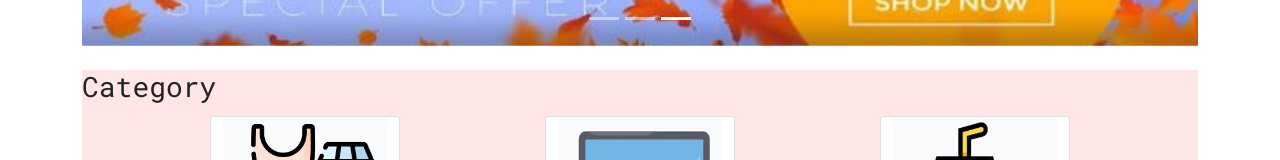
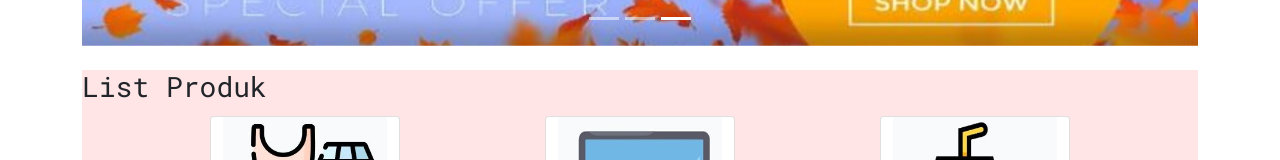
Before and after one commit to Nhakim20/DOM_Assignment, a plain HTML site: page index.html in a window 1280 px wide. Shown: the part 401-561 px from the top of the page. Drawn offline with nearby package versions, Linux system fonts and the light colour scheme; a web font is replaced by a local one.

Commit message:
Test2 DOM

```diff
--- a/index.html
+++ b/index.html
@@ -133,7 +133,7 @@ a, a:hover, a:focus, a:active {
 
 <br>
 <div style="height: 300px; background-color: rgba(255,0,0,0.1);">
-    <h3>Category</h3>
+    <h3 id="change">Category</h3>
     <div class="row konten">
       <div class="col-2 card" style="margin: 5px;" >
         <a href="product.html"><img class="card-img-top" src="images/fashion.JPG" />
@@ -191,6 +191,10 @@ a, a:hover, a:focus, a:active {
 </div>
 
 <script>
+        setTimeout(() => {
+            document.getElementsByTagName("h3")[0].innerHTML ="List Produk";
+        }, 3000);
+
   document.getElementById("flash").onclick = () => {
       alert("Dapatkan Flash Disk 64 Gb seharga 10 ribu hanya di Flash Sale 04-04-22");
   }
@@ -203,17 +207,6 @@ a, a:hover, a:focus, a:active {
       alert("Deal off the day : Produk kecantikan sunscreen 260 ml hanya 10k idr");
   }
 
-  // let h1 = document.getElementsById("poin");
-
-  // h1.onclick = () => {
-  //     h1.innerHTML = (h1.innerHTML == "Un Clicked") ? "Clicked" : "Un Clicked";
-  // }
-
-  // let h2 = document.getElementsById("deal");
-
-  // h2.onmouseover = () => {
-  //     alert("Mouse Over");
-  // }
 
 </script>
 
```
